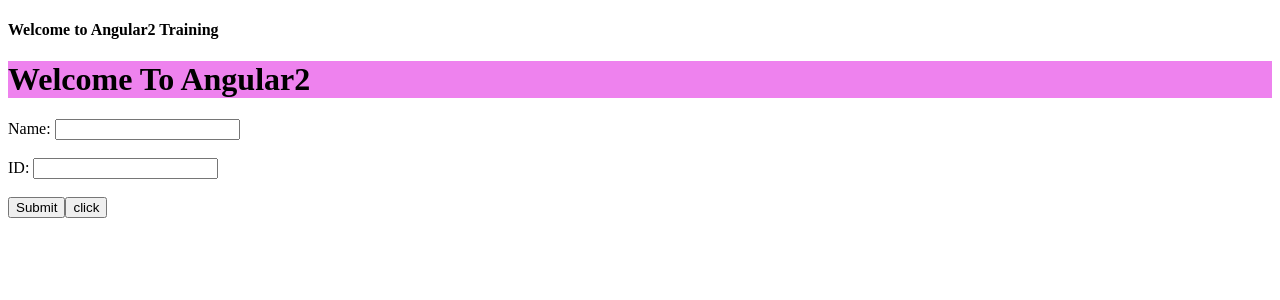
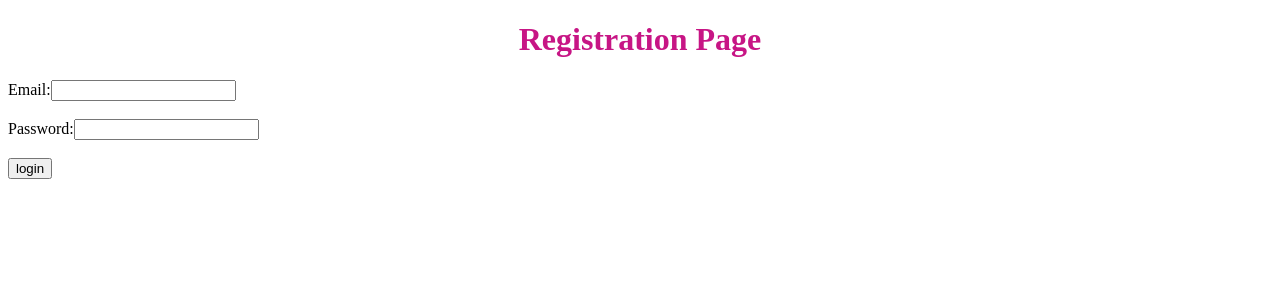
Before and after one commit to gsingare/angular-training, an Angular app in the folder training/: page / in a window 1280 px wide. Shown: the top 300 px of the page. Built offline with nearby package versions, Linux system fonts and the light colour scheme.

Commit message:
register

```diff
--- /dev/null
+++ b/training/src/app/Registrationpage/Registration.component.html
@@ -0,0 +1,17 @@
+<div class="Registration">
+        <h1>Registration Page</h1>
+        <div class="field">
+        <label>Email:</label>
+        <input type = "text"[value]="userDetails.Email" (input)="userDetails.Email=$event.target.value"><br><br>
+        <label class="error-message">{{userDetails.Emailerror}}</label>
+        </div>
+        <div class="field">
+        <label>Password:</label>
+        <input type="Password"[value]="userDetails.Email" (input)="userDetails.Email=$event.target.value"><br><br>
+        <label class="error-message">{{userDetails.Passworderror}}</label>
+        </div>
+        <div>
+          <button(click)="login()">login</button>
+      </div>
+
+</div>
--- /dev/null
+++ b/training/src/app/Registrationpage/Registration.component.scss
@@ -0,0 +1,34 @@
+.Email{
+    position:random($limit: 1);
+    margin: 30px;
+    text-align: center;
+    .error{
+    position:round($number: 0);
+     left: 10px;
+     top:50px;
+     color:blue($color: #000000);
+    }
+
+}
+.password{
+    text-align: center;
+    position: relative;
+    margin-right: 12px;
+
+    .error{
+
+    position: absolute;
+     left: 20px;
+     top: 50px;
+     color:orange;
+    }
+
+}
+.button{
+    text-align: center;
+}
+
+h1{
+text-align: center;
+color:mediumvioletred;
+}
--- /dev/null
+++ b/training/src/app/Registrationpage/Registration.component.ts
@@ -0,0 +1,40 @@
+import { Component } from '@angular/core';
+import { log } from 'util';
+
+@Component({
+  selector: 'Registration',
+  templateUrl: "./Registration.component.html",
+  styleUrls: ['./Registration.component.scss']
+})
+
+export class RegistrationComponent  {
+
+ public userDetails= {Email:'',password:'',Emailerror:'',passworderror:''};
+
+ public login() {
+   console.log('User Details:'+JSON.stringify(this.userDetails));
+
+   if(this.userDetails.Email.length == 0){
+     console.log('Mandatory Field');
+    }
+   else{
+     this.userDetails.Emailerror = null;
+  }
+
+  if(this.userDetails.password.length == 0){
+    console.log('Mandatory Field');
+
+    this.userDetails.passworderror = null;
+ }
+ if(this.userDetails.password.length==0){
+  console.log('password is empty');
+  this.userDetails.passworderror = 'Password cannot be empty ';
+}else if(this.userDetails.password.length<10){
+  this.userDetails.passworderror = 'Minimum 5 characters required';
+}else if(this.userDetails.password.length>20){
+ this.userDetails.passworderror = 'Maximum character count is 20';
+}else{
+ this.userDetails.passworderror = null;
+}
+}
+}
--- a/training/src/app/app.component.html
+++ b/training/src/app/app.component.html
@@ -1,8 +1,9 @@
 <div>
-  <h4>Welcome to Angular2 Training</h4>
-  <Textbox></Textbox>
-  <Buttons [table]="users"></Buttons>
 
+  <Registration></Registration>
+</div>
+  <!--<keypress></keypress>-->
+  <!--<Textbox></Textbox>
+  <Buttons [table]="users"></Buttons>-->
 <!--<datagrid [table]="users"></datagrid>
   <datagrid [table]="Companies"></datagrid>-->
-</div>
--- a/training/src/app/app.component.ts
+++ b/training/src/app/app.component.ts
@@ -6,12 +6,15 @@
 })
 
 export class AppComponent {
-  private users = {
-    buttons: [
+  private userDetails = {
+  button: {label: "Submit"}
+  }
+
+    /*buttons: [
       {label:"submit"},
       {label:"click"},
     ]
-  }
+  }*/
 /*
     data: [
       {name:"Jyothsna",id:"4",dep:"it",view:true},
--- a/training/src/app/app.module.ts
+++ b/training/src/app/app.module.ts
@@ -5,13 +5,15 @@
 import {DatagridComponent} from './components/datagrid.component';
 import {TextboxComponent} from './Textbox/Textbox.component';
 import {buttonComponent} from './Buttons/button.component';
-
+import {RegistrationComponent} from  './Registrationpage/Registration.component';
 @NgModule({
   declarations: [
     AppComponent,
     DatagridComponent,
     TextboxComponent,
-    buttonComponent
+    buttonComponent,
+
+    RegistrationComponent,
   ],
   imports: [
     BrowserModule
--- /dev/null
+++ b/training/src/app/keypress events/keypress.component.scss
@@ -0,0 +1,3 @@
+.keypress{
+    text-decoration-color: azure;
+}
--- a/training/src/index.html
+++ b/training/src/index.html
@@ -3,7 +3,7 @@
 
 <head>
   <meta charset="utf-8">
-  <title>Welcome </title>
+  <title>Angular 2 training</title>
   <base href="/">
 
   <meta name="viewport" content="width=device-width, initial-scale=1">
@@ -15,6 +15,7 @@
     <datagrid></datagrid>
     <Buttons></Buttons>
     <Textbox></Textbox>
+    <Regisrtation></Regisrtation>
   </app-root>
 
 </body>
```
Also changed, not shown: training/src/app/keypress events/keypress.component.html (added, +16 -0 lines), training/src/app/keypress events/keypress.component.ts (added, +14 -0 lines).
